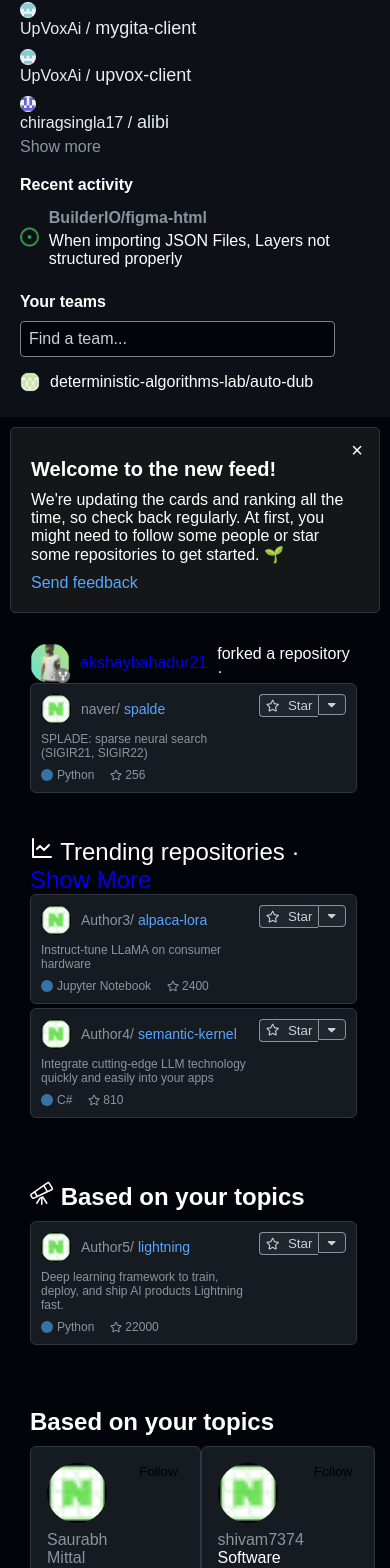
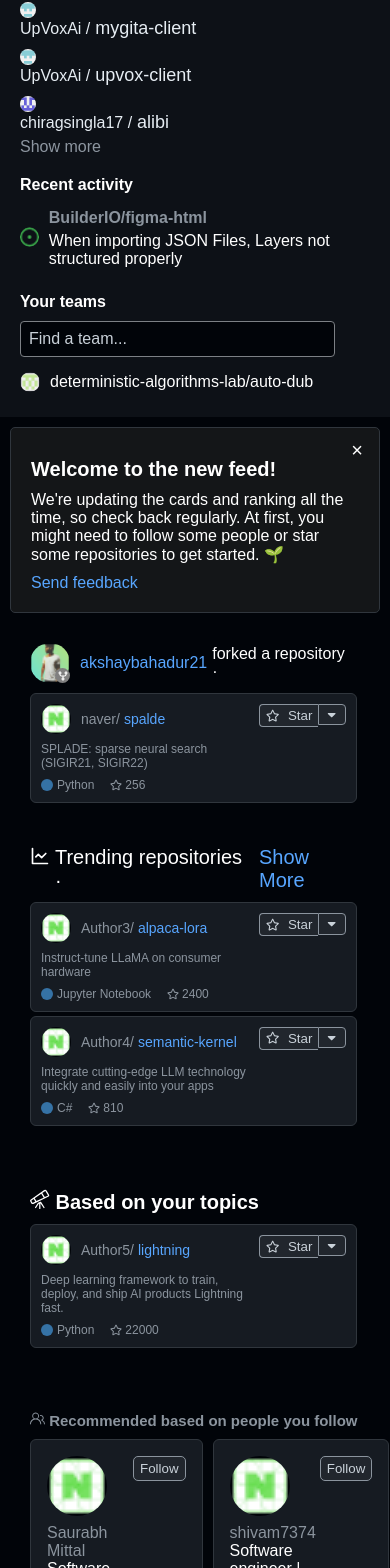
Before and after one commit to Filippov-Nikolay/Clone__GitHub, a React (Create React App) app: page /vb-app in a window 390 px wide. Shown: the part 422-1990 px from the top of the page. Built offline with nearby package versions, Linux system fonts and the light colour scheme.

Commit message:
Vb_update

```diff
--- a/src/vb_components/forker/forker.css
+++ b/src/vb_components/forker/forker.css
@@ -9,6 +9,9 @@
     width: 40px;
     height: 40px;
     margin-right: 10px;
+}
+.fork_text{
+    margin-left: 5px;
 }
 .forker__ankor
 {
--- a/src/vb_components/forker/forker.js
+++ b/src/vb_components/forker/forker.js
@@ -9,9 +9,9 @@ const Forker = ({ forkerAvatar, forkerName,}) => {
                     <img src={forkerAvatar} alt={`${forkerName}'s avatar`} className="forker__avatar" />
                     <span className="forker__forkline"><RiGitForkLine /></span>
                 </div>
-                <a href='#' className='forker__ankor'>{forkerName}</a>
+                <a href='#' className='vb-ankor'>{forkerName}</a>
 
-                <span> forked a repository ·</span></div>
+                <span className='fork_text'> forked a repository ·</span></div>
     );
 };
 
--- a/src/vb_components/people_card/people_card.css
+++ b/src/vb_components/people_card/people_card.css
@@ -7,6 +7,7 @@
     color: #c9d1d9;
     display: flex;
     align-items: center;
+
 }
 
 .vb-user-header {
@@ -49,6 +50,7 @@
     flex-wrap: nowrap;
     justify-content: space-between;
     flex-direction: row;
+    margin-right: 10px;
 }
 .vb-user-info-wrapper{
 
@@ -63,7 +65,18 @@
 .vb-user-owner {
     color: #8b949e;
 }
-
+.vb-users-button{
+    background-color: #21262D;
+    border: 1px solid #8B949E;
+    color: #C9D1D9;
+    align-items: center;
+    padding-top: 4px;
+    padding-bottom: 4px;
+    border-radius: 5px;
+}
+:active.vb-users-button{
+    background-color: #31363e;
+}
 .vb-user-name {
     color: #58a6ff;
     margin-left: 4px;
--- a/src/vb_components/people_card/people_card.js
+++ b/src/vb_components/people_card/people_card.js
@@ -13,7 +13,7 @@ const Users = ({ user,userName,userAvatar,description }) => {
                 <span className="vb-user-owner">{user}</span> <span className="vb-user-name">{userName}</span>
                 <div className="vb-user-description">{description}</div>
             </div>
-                <div className='vb-user-button'><button >Follow</button> </div>
+                <div className='users-button-wrapper'><button className='vb-users-button' >Follow</button> </div>
         </div>
 
 
--- a/src/vb_components/recommended_users/recommended_users.css
+++ b/src/vb_components/recommended_users/recommended_users.css
@@ -5,8 +5,9 @@
 }
 
 .recommendedUsers__title {
-    font-size: 24px;
+    font-size: 15px;
     margin-bottom: 10px;
+    color: #8B949E;
 }
 
 .recommendedUsers__list {
--- a/src/vb_components/recommended_users/recommended_users.js
+++ b/src/vb_components/recommended_users/recommended_users.js
@@ -2,6 +2,7 @@ import React from 'react';
 import { MdPersonAddAlt1 } from "react-icons/md";
 import Users from '../people_card/people_card';
 import './recommended_users.css';
+import { GoPeople } from "react-icons/go";
 import Avatar1 from "../sources/images/Image_repo.png"
 const recommendedUsers = [
     { user: "Saurabh Mittal", userAvatar: Avatar1, description: "Software engineer | DTU" },
@@ -12,7 +13,7 @@ const recommendedUsers = [
 const RecommendedUsers = () => {
     return (
         <div className="recommendedUsers">
-            <h2 className="recommendedUsers__title">Based on your topics</h2>
+            <h2 className="recommendedUsers__title"><GoPeople /> Recommended based on people you follow</h2>
             <ul className="recommendedUsers__list">
                 {recommendedUsers.map((users, index) => (
                     <Users
--- a/src/vb_components/repository_list/repository_list.css
+++ b/src/vb_components/repository_list/repository_list.css
@@ -10,4 +10,5 @@
 .repositoryList__forked {
 display:flex;
 align-items: center;
+margin-bottom: 10px;
 }
--- a/src/vb_components/top_repositories/top_repositories.js
+++ b/src/vb_components/top_repositories/top_repositories.js
@@ -3,7 +3,7 @@ import './top_repositories.css';
 import chiragsingla17Image from '../sources/images/chiragsingla1716x16.png';
 import BuilderIOImage from '../sources/images/BuilderIO16x16.png';
 import UpVoxAiImage from '../sources/images/UpVoxAi16x16.png';
-import { FaBookBible } from "react-icons/fa6";
+import { GoRepo } from "react-icons/go";
 const repositories = [
 { name: "Vector", image: chiragsingla17Image, author: "chiragsingla17" },
 { name: "MorphixUI", image: chiragsingla17Image, author: "chiragsingla17" },
@@ -21,7 +21,7 @@ const TopRepositories = () => {
         <div className="top-repositories">
            <div className='repository-header-wrapper'>
             <h2>Top Repositories</h2>
-            <button className="new-button"><FaBookBible /> New</button>
+            <button className="new-button"><GoRepo /> New</button>
             </div>
             <input type="text" placeholder="Find a repository..." class="input-placeholder" id="repoInput" />
             <ul className="repository-list">
--- a/src/vb_components/topic_based_repositories/topic_based_repositories.css
+++ b/src/vb_components/topic_based_repositories/topic_based_repositories.css
@@ -5,7 +5,7 @@
 }
 
 .topicBasedRepositories__title {
-    font-size: 24px;
+    font-size: 20px;
     margin-bottom: 10px;
 }
 
--- a/src/vb_components/trending_repositories/trending_repositories.css
+++ b/src/vb_components/trending_repositories/trending_repositories.css
@@ -5,10 +5,14 @@
 }
 
 .trendingRepositories__title {
-    font-size: 24px;
+    display: flex;
+    font-size: 20px;
     margin-bottom: 10px;
 }
-
+.trendingRepositories-title__text{
+    margin-right: 5px;
+    margin-left: 5px;
+}
 .trendingRepositories__list {
     list-style-type: none;
     padding: 0;
--- a/src/vb_components/trending_repositories/trending_repositories.js
+++ b/src/vb_components/trending_repositories/trending_repositories.js
@@ -29,7 +29,7 @@ const trendingRepositories = [
 const TrendingRepositories = () => {
     return (
         <div className="trendingRepositories">
-            <span className="trendingRepositories__title"><LuLineChart /> Trending repositories ·  <a href='#'> Show More </a></span>
+            <span className="trendingRepositories__title"><LuLineChart /><span className="trendingRepositories-title__text"> Trending repositories · </span> <a href='#' className='vb-ankor'> Show More </a></span>
             <ul className="trendingRepositories__list">
                 {trendingRepositories.map((repo, index) => (
                     <RepositoryCard
--- a/src/vb_components/vb_App.css
+++ b/src/vb_components/vb_App.css
@@ -51,7 +51,10 @@
     background-color: #010409;
     color: #fff;
 }
-
+.vb-ankor{
+    text-decoration: none;
+    color: #58A6FF;
+}
 @media screen and (max-width: 1120px)
 {
     .right-panel {display: none;}
@@ -61,5 +64,5 @@
 {
     .panels{flex-wrap: wrap;}
     .left-panel{width: 100%;}
-    .center-panel{padding-top: 0%; margin-top: 0;}
+    .center-panel{padding-top: 0%; margin-top: 0; width: 100%;}
 }
```
